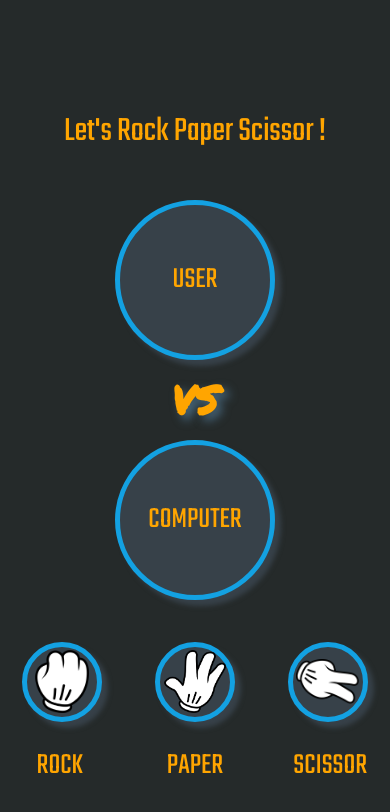
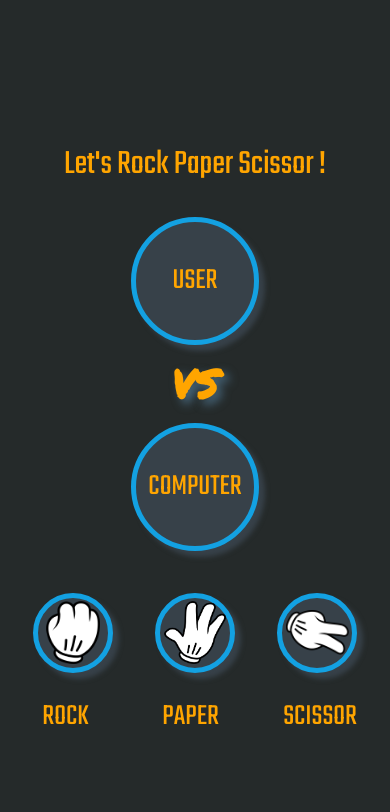
Before and after one commit to bye-shuvo/Rock_paper_scissor, a plain HTML site: page index.html in a window 390 px wide. Drawn offline with Linux system fonts and the light colour scheme; a web font is replaced by a local one.

Commit message:
Update style.css

```diff
--- a/style.css
+++ b/style.css
@@ -142,15 +142,16 @@ html {
 @media screen and (max-width : 885px) {
 
     .game_display {
-        height: 25rem;
-        width: 30rem;
+        height: auto;
+        width: auto;
         justify-content: space-between;
         flex-direction: column;
+        row-gap: 1em;
     }
 
     .game_logic {
-        height: 10rem;
-        width: 24rem;
+        height: auto;
+        width: auto;
         justify-content: space-between;
     }
 
@@ -176,15 +177,16 @@ html {
 
     .user,
     .computer {
-        height: 10rem;
-        width: 10rem;
+        height: 8rem;
+        width: 8rem;
         font-size: 3em;
     }
 
     .game_info {
-        margin-top: 2rem;
+        position: relative;
+        top: 1rem;
         height: auto;
-        width: 20rem;
+        width: auto;
         font-size: 3.5em;
         flex-direction: column;
         gap: 0;
```
